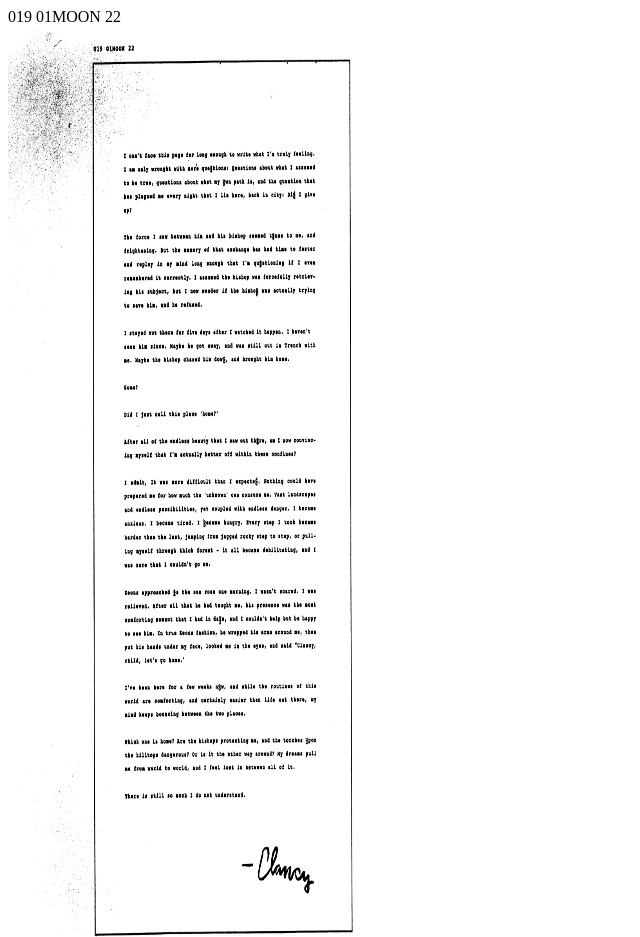
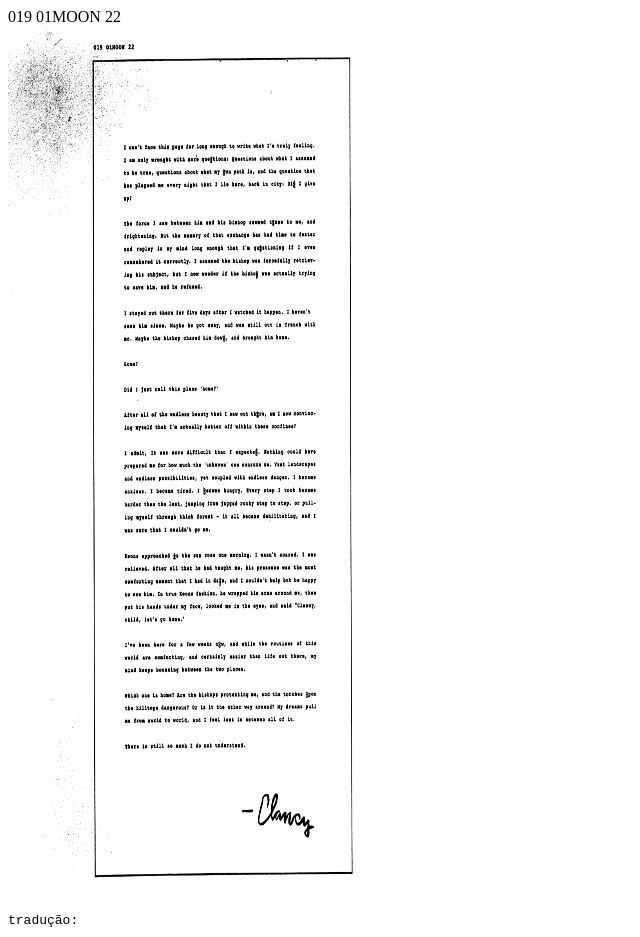
Before and after one commit to dmaorg/dmaorg.github.io, a plain HTML site: page index.html in a window 1280 px wide. Shown: the top 937 px of the page, without its empty margins (0-640 px from the left). Drawn offline with Linux system fonts and the light colour scheme.

Commit message:
Update index.html

```diff
--- a/index.html
+++ b/index.html
@@ -7,7 +7,7 @@
     </head>
     <body>
      019 01MOON 22 <br>
-     <img src="17-35.4527.jpg" width="360" height="930"> <br>
+     <img src="17-35.4527.jpg" width="360" height="870"> <br>
         <pre>tradução:
 
 Não consigo encarar essa folha por tanto
```
